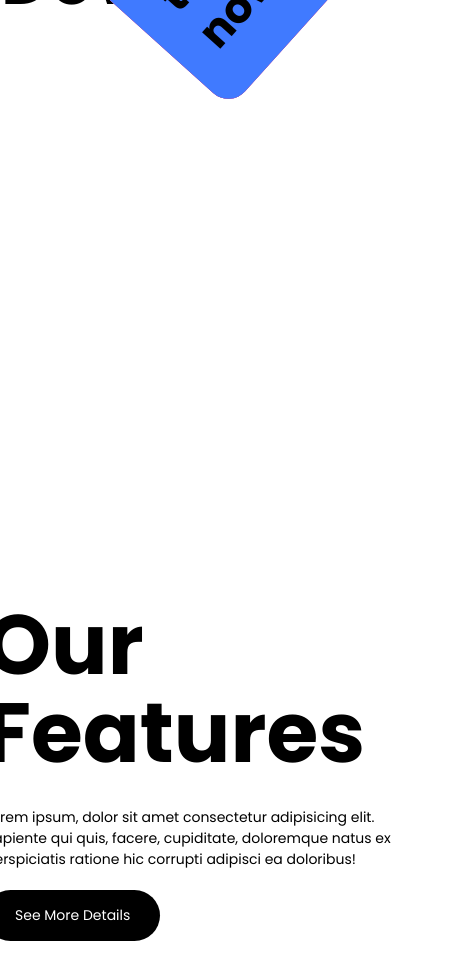
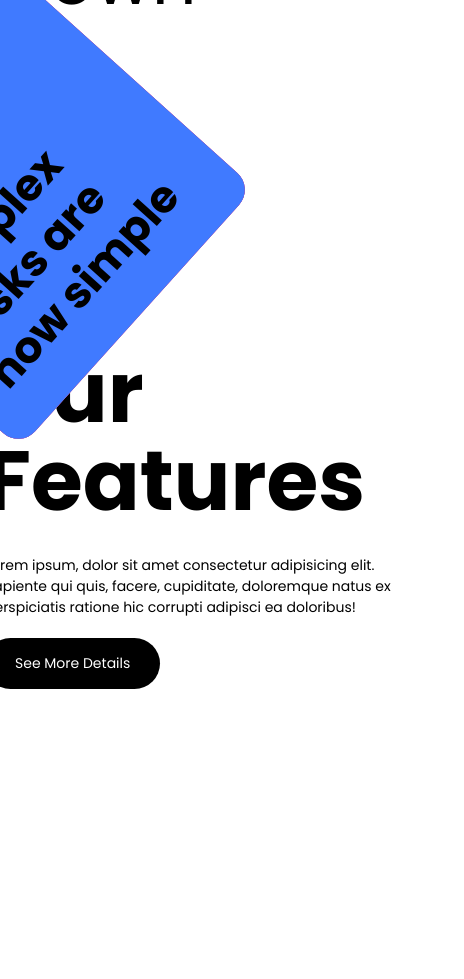
Before and after one commit to SnippetsDevelop/snippetsdevelop.github.io, a plain HTML site: page codes/stacked-card-style.html in a window 390 px wide. Shown: the part 495-1474 px from the top of the page, 464 px wide, since content can reach past the window. Drawn offline with Linux system fonts and the light colour scheme.

Commit message:
Stacked Cards Responsiveness

```diff
--- a/codes/stacked-card-style.html
+++ b/codes/stacked-card-style.html
@@ -132,6 +132,14 @@
         align-items: center;
         justify-content: center;
       }
+
+      /*CSS Code for responsiveness*/
+      @media screen and (max-width: 800px) {
+        .left {
+          position: relative;
+          width: 100vw;
+        }
+      }
     </style>
   </head>
   <body>
@@ -207,6 +215,24 @@
           rotateCards();
         }
       });
+
+      //Code for responsiveness
+
+      function adjust() {
+        let windowWidth = window.innerWidth;
+        let left = document.querySelector(".left");
+        left.remove();
+        if (windowWidth < 800) {
+          stackArea.insertAdjacentElement("beforebegin", left);
+        } else {
+          stackArea.insertAdjacentElement("afterbegin", left);
+        }
+      }
+      adjust();
+
+      //detect Resize
+
+      window.addEventListener("resize", adjust);
     </script>
   </body>
 </html>
```
